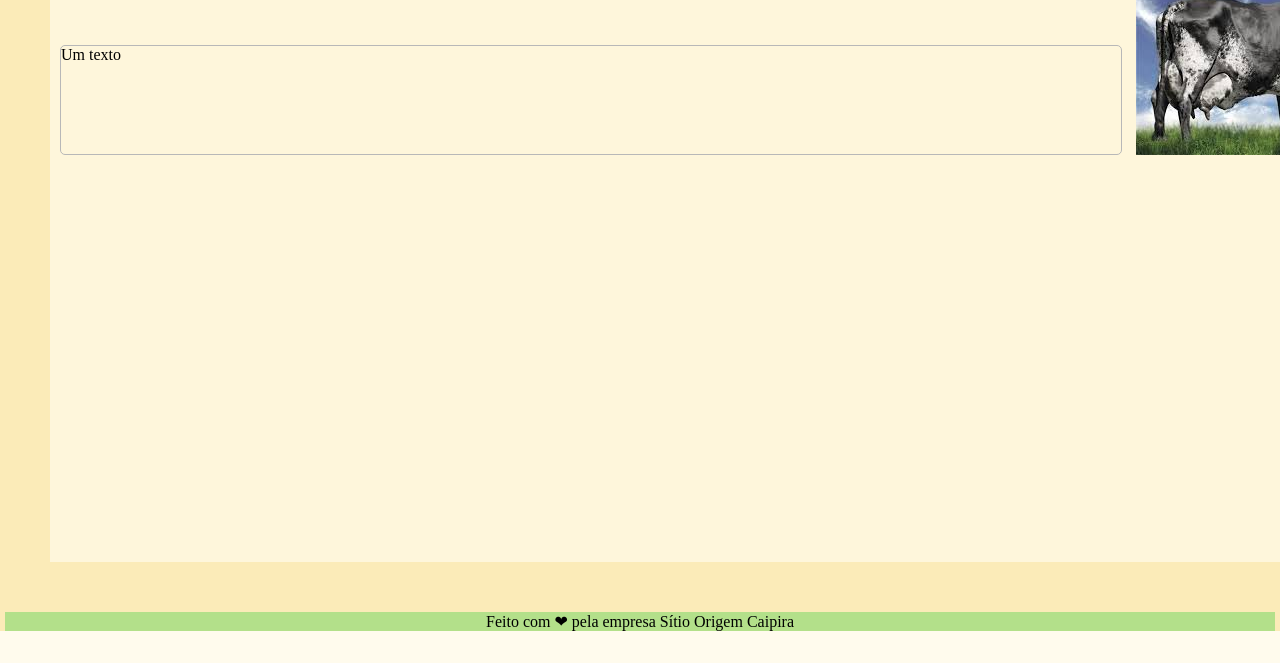
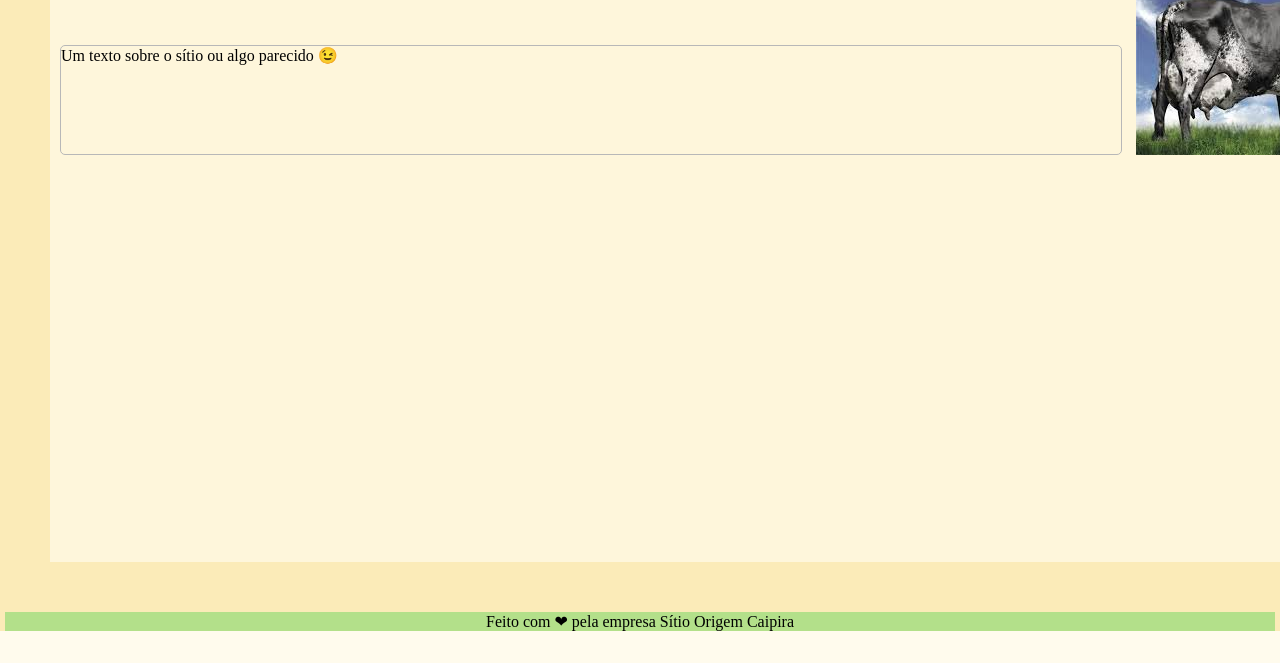
Before and after one commit to LeviLuiz/Novo-Site-com-Imagens, a plain HTML site: page index.html in a window 1280 px wide. Shown: the part 137-800 px from the top of the page. Drawn offline with Linux system fonts and the light colour scheme.

Commit message:
Expicificando texto

```diff
--- a/index.html
+++ b/index.html
@@ -32,7 +32,7 @@
 
 
         <p>
-            Um texto
+            Um texto sobre o sítio ou algo parecido 😉
         </p>
 
     </div>
```
